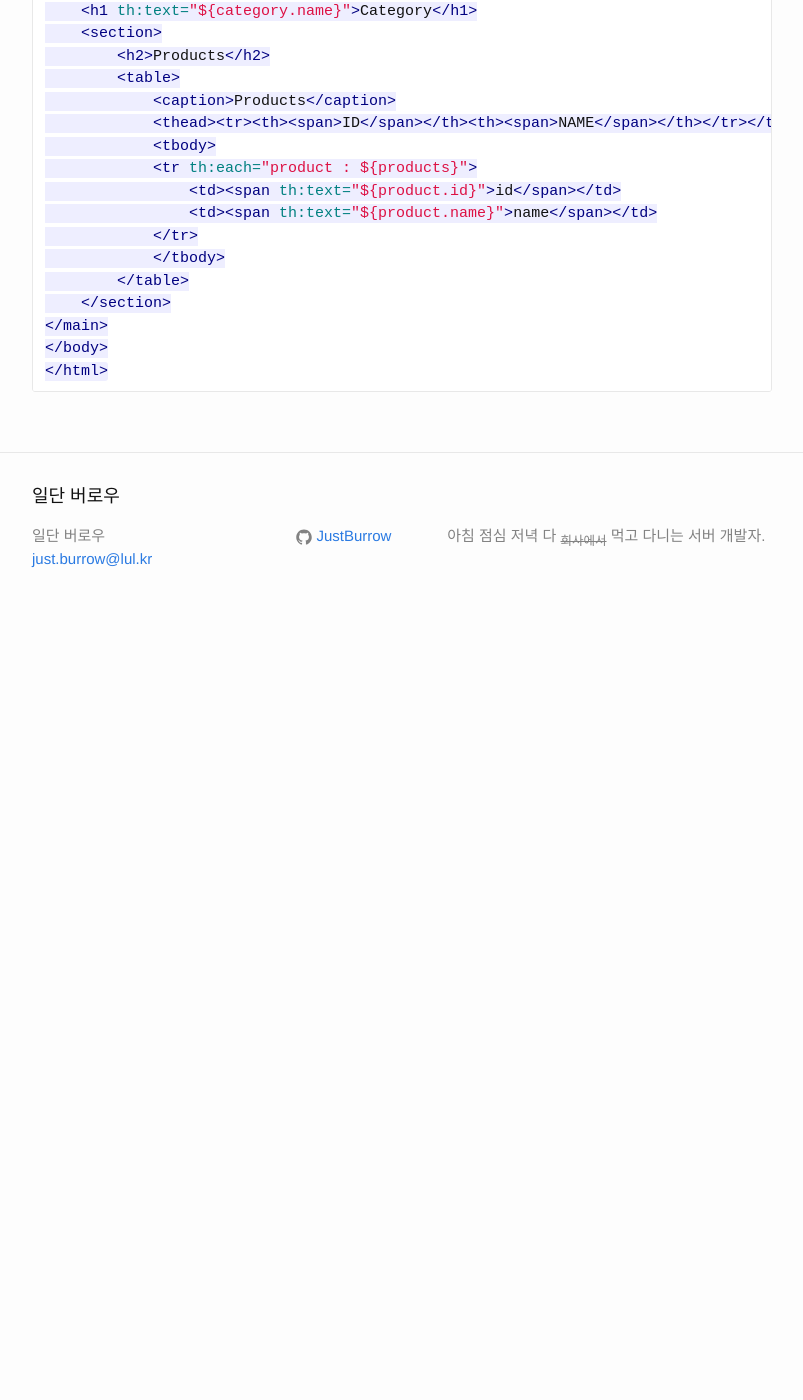
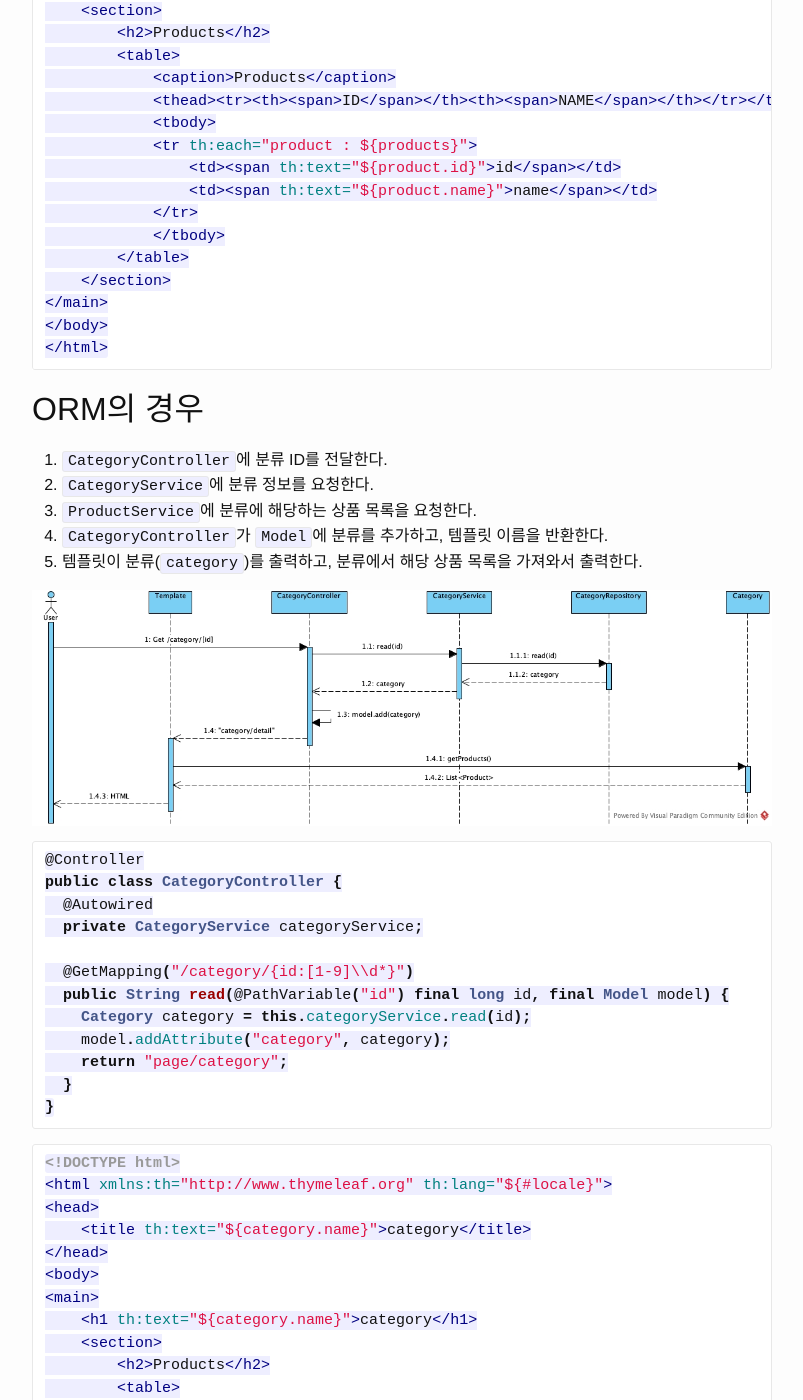
Before and after one commit to JustBurrow/JustBurrow.github.io, a Jekyll site: the page built from _posts/2019-10-20-how-to-use-orm-2.markdown, in a window 1280 px wide and 1400 px high, scrolled down 1649 px. Shown: the whole window, without its empty margins (238-1041 px from the left). Built offline with Jekyll 4.4.1, drawn with Linux system fonts in a browser that asks for light colours; before the commit the page ends 2279 px from its top, so only the background shows below that; some of the changed text lies outside the part shown.

Commit message:
ADD : ORM을 사용할 경우의 코드.

````diff
--- a/_posts/2019-10-20-how-to-use-orm-2.markdown
+++ b/_posts/2019-10-20-how-to-use-orm-2.markdown
@@ -48,8 +48,7 @@ public class CategoryController {
 ```
 ```html
 <!DOCTYPE html>
-<html xmlns:th="http://www.thymeleaf.org"
-      th:lang="${#locale}">
+<html xmlns:th="http://www.thymeleaf.org" th:lang="${#locale}">
 <head>
     <title th:text="${category.name}">Category</title>
 </head>
@@ -73,3 +72,60 @@ public class CategoryController {
 </body>
 </html>
 ```
+
+## ORM의 경우
+
+1. `CategoryController`에 분류 ID를 전달한다.
+1. `CategoryService`에 분류 정보를 요청한다.
+1. `ProductService`에 분류에 해당하는 상품 목록을 요청한다.
+1. `CategoryController`가 `Model`에 분류를 추가하고, 템플릿 이름을 반환한다.
+1. 템플릿이 분류(`category`)를 출력하고, 분류에서 해당 상품 목록을 가져와서 출력한다.
+
+![ORM category page sequence diagram]({{ base.url }}/assets/how-to-use-orm/orm_category_page_sequence_diagram.jpg)
+
+```java
+@Controller
+public class CategoryController {
+  @Autowired
+  private CategoryService categoryService;
+
+  @GetMapping("/category/{id:[1-9]\\d*}")
+  public String read(@PathVariable("id") final long id, final Model model) {
+    Category category = this.categoryService.read(id);
+    model.addAttribute("category", category);
+    return "page/category";
+  }
+}
+```
+```html
+<!DOCTYPE html>
+<html xmlns:th="http://www.thymeleaf.org" th:lang="${#locale}">
+<head>
+    <title th:text="${category.name}">category</title>
+</head>
+<body>
+<main>
+    <h1 th:text="${category.name}">category</h1>
+    <section>
+        <h2>Products</h2>
+        <table>
+            <caption>Products</caption>
+            <thead>
+            <tr><th><span>ID</span></th><th><span>NAME</span></th></tr>
+            </thead>
+            <tbody>
+            <tr th:each="product : ${category.products}">
+                <td>
+                    <span th:text="${product.id}">id</span>
+                </td>
+                <td>
+                    <span th:text="${product.name}">name</span>
+                </td>
+            </tr>
+            </tbody>
+        </table>
+    </section>
+</main>
+</body>
+</html>
+```
````
Also changed, not shown: assets/how-to-use-orm/orm_category_page_sequence_diagram.jpg (added).
